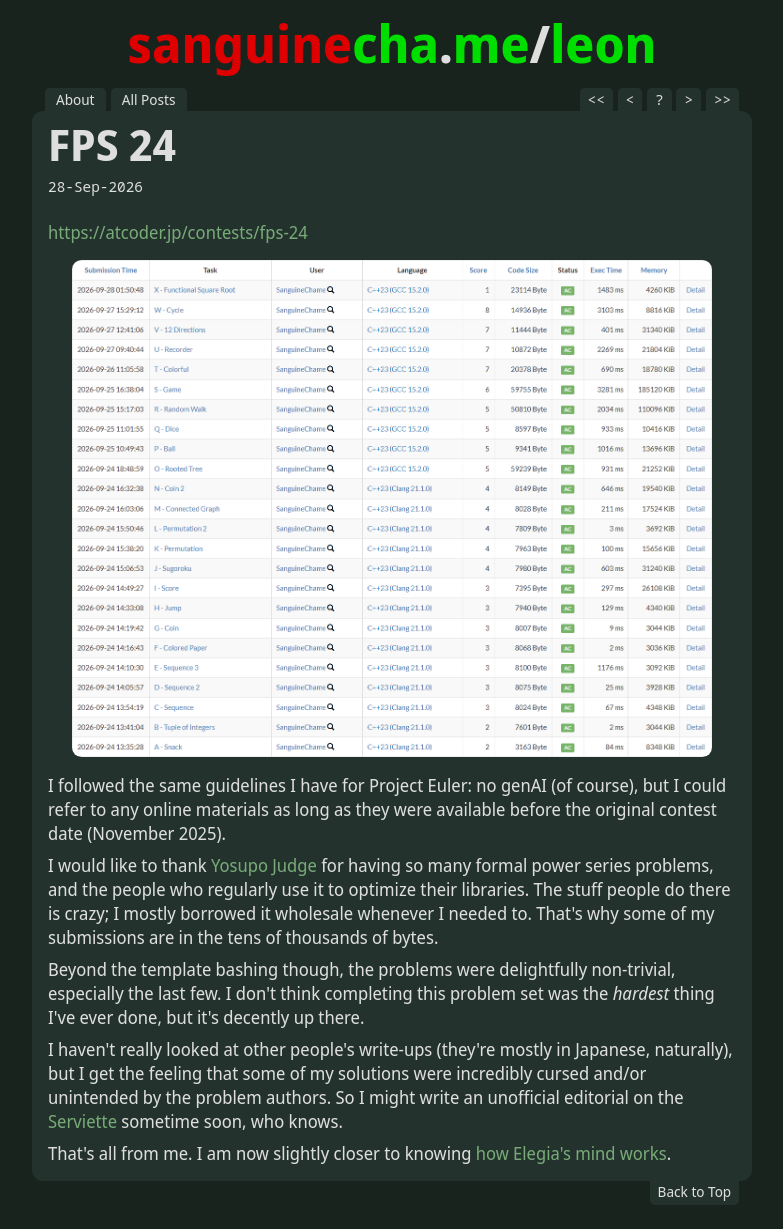
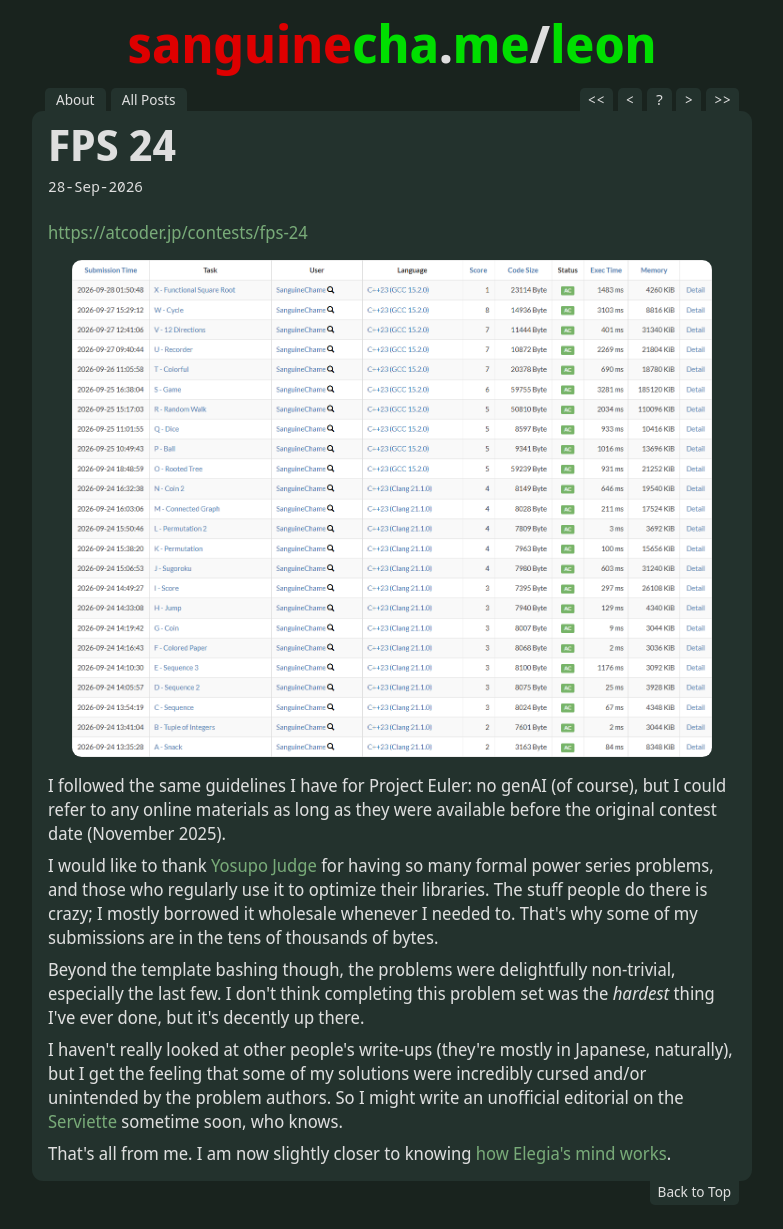
Before and after one commit to SanguineChameleon/sanguinechameleon.github.io, a Jekyll site: the page built from _posts/2026-09-28-fps-24.md, in a window 1280 px wide. Shown: the whole page, without its empty margins (248-1031 px from the left). Built offline with Jekyll 4.4.1, drawn with Linux system fonts in a browser that asks for light colours.

Commit message:
the people -> those

```diff
--- a/_posts/2026-09-28-fps-24.md
+++ b/_posts/2026-09-28-fps-24.md
@@ -8,7 +8,7 @@ title: FPS 24
 
 I followed the same guidelines I have for Project Euler: no genAI (of course), but I could refer to any online materials as long as they were available before the original contest date (November 2025).
 
-I would like to thank [Yosupo Judge](https://judge.yosupo.jp/) for having so many formal power series problems, and the people who regularly use it to optimize their libraries. The stuff people do there is crazy; I mostly borrowed it wholesale whenever I needed to. That's why some of my submissions are in the tens of thousands of bytes.
+I would like to thank [Yosupo Judge](https://judge.yosupo.jp/) for having so many formal power series problems, and those who regularly use it to optimize their libraries. The stuff people do there is crazy; I mostly borrowed it wholesale whenever I needed to. That's why some of my submissions are in the tens of thousands of bytes.
 
 Beyond the template bashing though, the problems were delightfully non-trivial, especially the last few. I don't think completing this problem set was the *hardest* thing I've ever done, but it's decently up there.
 
```
